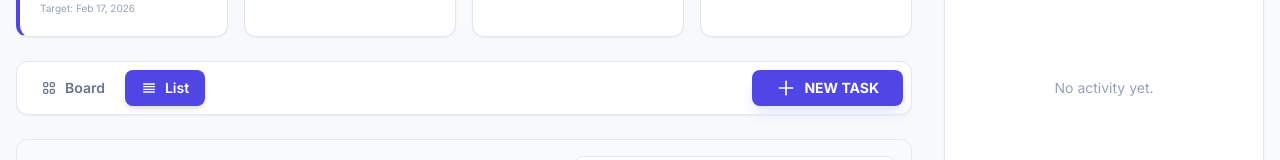
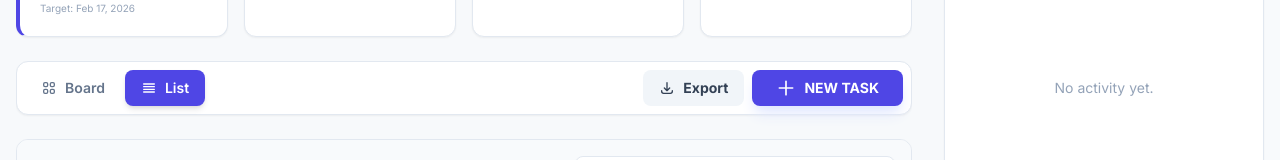
Before and after one commit to onurcagigan-dotcom/planet-event, a React (Vite) app: page / in a window 1280 px wide. Both pictures are taken after typing "Sample" into the empty fields and a click on the button "Start Tracking". Shown: the part 173-333 px from the top of the page. Built offline with nearby package versions, Linux system fonts and the light colour scheme.

Commit message:
feat: Add task export to CSV functionality
Implement a feature to export all event tasks to a CSV file. This includes handling data formatting, BOM for Excel compatibility, and a download link. Logs a system event upon successful export.

```diff
--- a/App.tsx
+++ b/App.tsx
@@ -188,6 +188,43 @@ export default function App() {
     addLog('system', catName, "deleted the category");
   };
 
+  const exportToCSV = () => {
+    if (tasks.length === 0) {
+      alert("No tasks to export.");
+      return;
+    }
+
+    const headers = ["Category", "Task", "Status", "Deadline", "Responsible", "Notes", "Last Updated"];
+    const csvRows = [
+      headers.join(","), // header row
+      ...tasks.map(task => {
+        const row = [
+          `"${task.category.replace(/"/g, '""')}"`,
+          `"${task.title.replace(/"/g, '""')}"`,
+          `"${task.status}"`,
+          `"${task.deadline || '—'}"`,
+          `"${(task.assignee || 'Unassigned').replace(/"/g, '""')}"`,
+          `"${(task.notes || '').replace(/"/g, '""')}"`,
+          `"${new Date(task.updatedAt).toLocaleString()}"`
+        ];
+        return row.join(",");
+      })
+    ];
+
+    const csvContent = "\uFEFF" + csvRows.join("\n"); // Add BOM for Excel compatibility with UTF-8
+    const blob = new Blob([csvContent], { type: 'text/csv;charset=utf-8;' });
+    const url = URL.createObjectURL(blob);
+    const link = document.createElement("a");
+    link.setAttribute("href", url);
+    link.setAttribute("download", `Planet_Event_Tasks_${new Date().toISOString().split('T')[0]}.csv`);
+    link.style.visibility = 'hidden';
+    document.body.appendChild(link);
+    link.click();
+    document.body.removeChild(link);
+
+    addLog('system', 'All Tasks', "exported task list to CSV");
+  };
+
   const handleLogin = (nickname: string) => {
     setUser({ nickname });
     localStorage.setItem(STORAGE_KEY_USER, nickname);
@@ -222,13 +259,23 @@ export default function App() {
               </button>
             </div>
 
+            <div className="flex items-center gap-2 w-full sm:w-auto">
+              <button
+                onClick={exportToCSV}
+                className="flex-1 sm:flex-none px-4 py-2 bg-slate-100 text-slate-700 rounded-lg text-sm font-bold hover:bg-slate-200 transition-all flex items-center justify-center gap-2"
+                title="Export to CSV"
+              >
+                <svg className="w-4 h-4" fill="none" stroke="currentColor" viewBox="0 0 24 24"><path strokeLinecap="round" strokeLinejoin="round" strokeWidth="2" d="M4 16v1a3 3 0 003 3h10a3 3 0 003-3v-1m-4-4l-4 4m0 0l-4-4m4 4V4" /></svg>
+                Export
+              </button>
               <button
                 onClick={() => { setEditingTask(undefined); setIsModalOpen(true); }}
-              className="w-full sm:w-auto px-6 py-2 bg-indigo-600 text-white rounded-lg text-sm font-bold hover:bg-indigo-700 transition-all flex items-center justify-center gap-2 shadow-lg shadow-indigo-100"
+                className="flex-1 sm:flex-none px-6 py-2 bg-indigo-600 text-white rounded-lg text-sm font-bold hover:bg-indigo-700 transition-all flex items-center justify-center gap-2 shadow-lg shadow-indigo-100"
               >
                 <svg className="w-5 h-5" fill="none" stroke="currentColor" viewBox="0 0 24 24"><path strokeLinecap="round" strokeLinejoin="round" strokeWidth="2" d="M12 4v16m8-8H4" /></svg>
                 NEW TASK
               </button>
+            </div>
           </div>
 
           {viewMode === 'board' ? (
```
Lines whose indentation alone changed are shown as unchanged.
